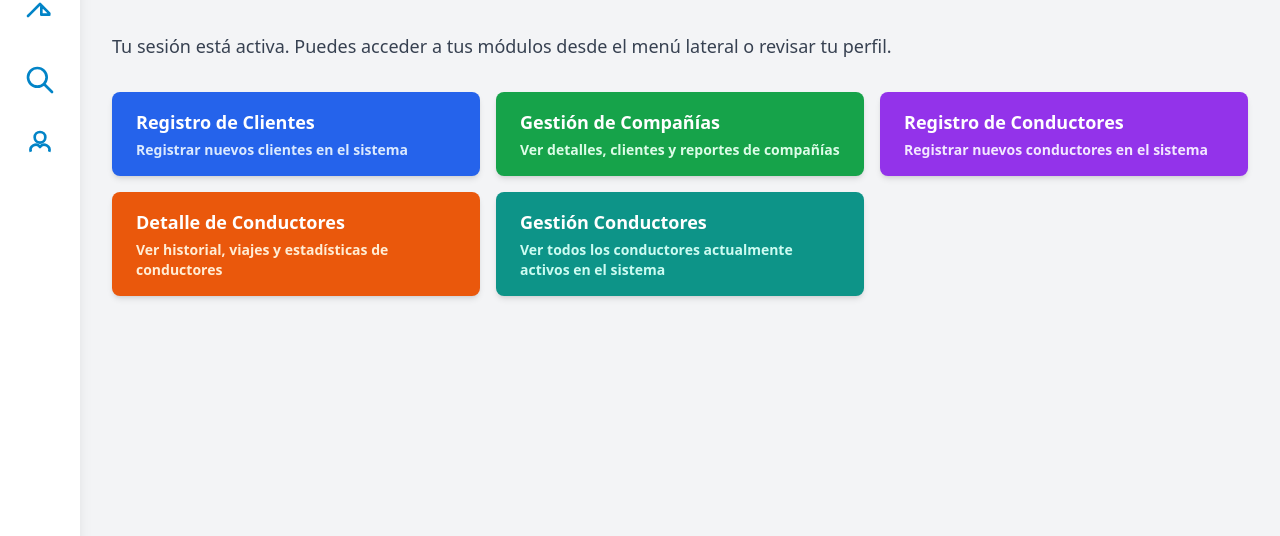
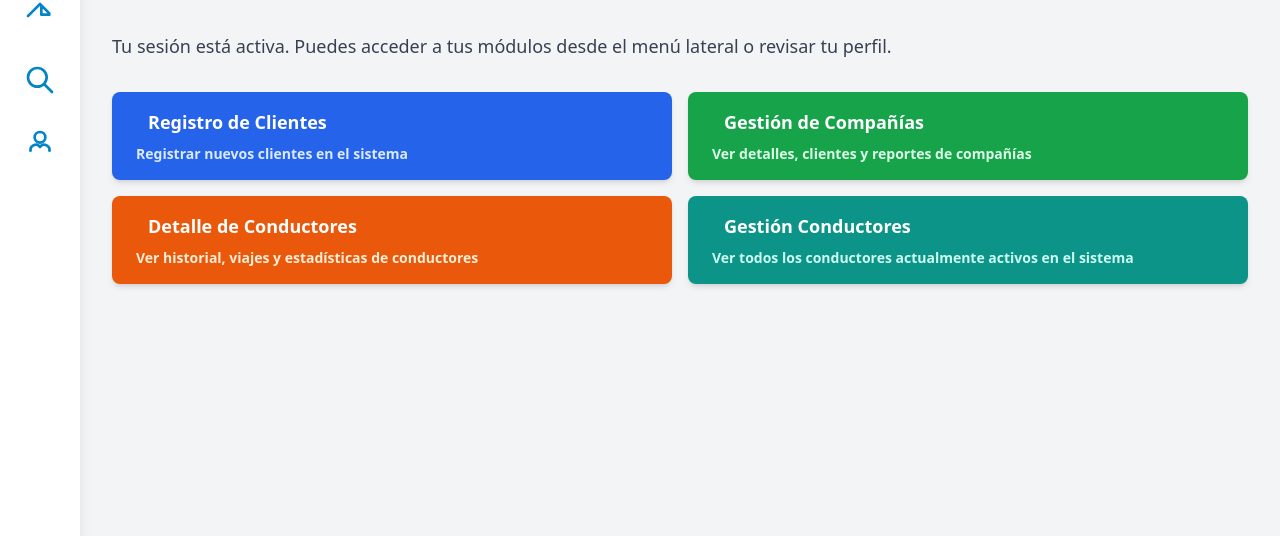
Before and after one commit to jsolano0112/Envory-drive-gestion-agil, a Django app: page /home/ in a window 1280 px wide. Shown: the part 96-632 px from the top of the page. Run offline with Django 5.2, Linux system fonts and the light colour scheme; a user stored in the database is signed in; data comes from the database, SQL or seed files in the repository; both versions use the stored data as it was after the commit; some libraries are stand-ins or nearby versions.

Commit message:
Actualizacion de Home

```diff
--- a/src/templates/home.html
+++ b/src/templates/home.html
@@ -20,47 +20,59 @@ Bienvenido a EVORY DRIVE
 
 <!-- Botones de acceso a módulos -->
 <section class="mt-6">
-    <div class="grid grid-cols-1 md:grid-cols-2 lg:grid-cols-3 gap-4">
+  <div class="grid grid-cols-1 md:grid-cols-2 lg:grid-cols-2 gap-4">
+
     <!-- Registro de Clientes -->
-        <a href="{% url 'client_registration' %}"
+    <article>
+      <a href="{% url 'client_registration' %}" aria-label="Registrar nuevos clientes"
          class="block bg-blue-600 hover:bg-blue-700 text-white font-semibold py-4 px-6 rounded-lg shadow-md transition transform hover:scale-105">
-            <i class="fas fa-user-plus text-2xl mb-2"></i>
+        <div class="flex items-center space-x-3 mb-2">
+          <i class="fas fa-user-plus text-2xl"></i>
           <h3 class="text-lg font-bold">Registro de Clientes</h3>
-            <p class="text-sm text-blue-100 mt-1">Registrar nuevos clientes en el sistema</p>
+        </div>
+        <p class="text-sm text-blue-100">Registrar nuevos clientes en el sistema</p>
       </a>
+    </article>
 
-        <!-- Detalle de Compañías -->
-        <a href="{% url 'companies_list' %}"
+    <!-- Gestión de Compañías -->
+    <article>
+      <a href="{% url 'companies_list' %}" aria-label="Ver detalles de compañías"
          class="block bg-green-600 hover:bg-green-700 text-white font-semibold py-4 px-6 rounded-lg shadow-md transition transform hover:scale-105">
-            <i class="fas fa-building text-2xl mb-2"></i>
+        <div class="flex items-center space-x-3 mb-2">
+          <i class="fas fa-building text-2xl"></i>
           <h3 class="text-lg font-bold">Gestión de Compañías</h3>
-            <p class="text-sm text-green-100 mt-1">Ver detalles, clientes y reportes de compañías</p>
+        </div>
+        <p class="text-sm text-green-100">Ver detalles, clientes y reportes de compañías</p>
       </a>
-
-        <!-- Registro de Conductores -->
-        <a href="{% url 'driver_registration' %}"
-           class="block bg-purple-600 hover:bg-purple-700 text-white font-semibold py-4 px-6 rounded-lg shadow-md transition transform hover:scale-105">
-            <i class="fas fa-car text-2xl mb-2"></i>
-            <h3 class="text-lg font-bold">Registro de Conductores</h3>
-            <p class="text-sm text-purple-100 mt-1">Registrar nuevos conductores en el sistema</p>
-        </a>
+    </article>
 
     <!-- Detalle de Conductores -->
-        <a href="{% url 'driver_history' %}"
+    <article>
+      <a href="{% url 'driver_history' %}" aria-label="Ver historial de conductores"
          class="block bg-orange-600 hover:bg-orange-700 text-white font-semibold py-4 px-6 rounded-lg shadow-md transition transform hover:scale-105">
-            <i class="fas fa-id-card text-2xl mb-2"></i>
+        <div class="flex items-center space-x-3 mb-2">
+          <i class="fas fa-id-card text-2xl"></i>
           <h3 class="text-lg font-bold">Detalle de Conductores</h3>
-            <p class="text-sm text-orange-100 mt-1">Ver historial, viajes y estadísticas de conductores</p>
+        </div>
+        <p class="text-sm text-orange-100">Ver historial, viajes y estadísticas de conductores</p>
       </a>
+    </article>
 
     <!-- Gestión de Conductores -->
-        <a href="{% url 'conductores_activos' %}"
+    <article>
+      <a href="{% url 'conductores_activos' %}" aria-label="Ver conductores activos"
          class="block bg-teal-600 hover:bg-teal-700 text-white font-semibold py-4 px-6 rounded-lg shadow-md transition transform hover:scale-105">
-            <i class="fas fa-users text-2xl mb-2"></i>
+        <div class="flex items-center space-x-3 mb-2">
+          <i class="fas fa-users text-2xl"></i>
           <h3 class="text-lg font-bold">Gestión Conductores</h3>
-            <p class="text-sm text-teal-100 mt-1">Ver todos los conductores actualmente activos en el sistema</p>
+        </div>
+        <p class="text-sm text-teal-100">Ver todos los conductores actualmente activos en el sistema</p>
       </a>
+    </article>
+
   </div>
 </section>
 
+
+
 {% endblock %}
```
Also changed, not shown: db.sqlite3. Lines whose indentation alone changed are shown as unchanged.
